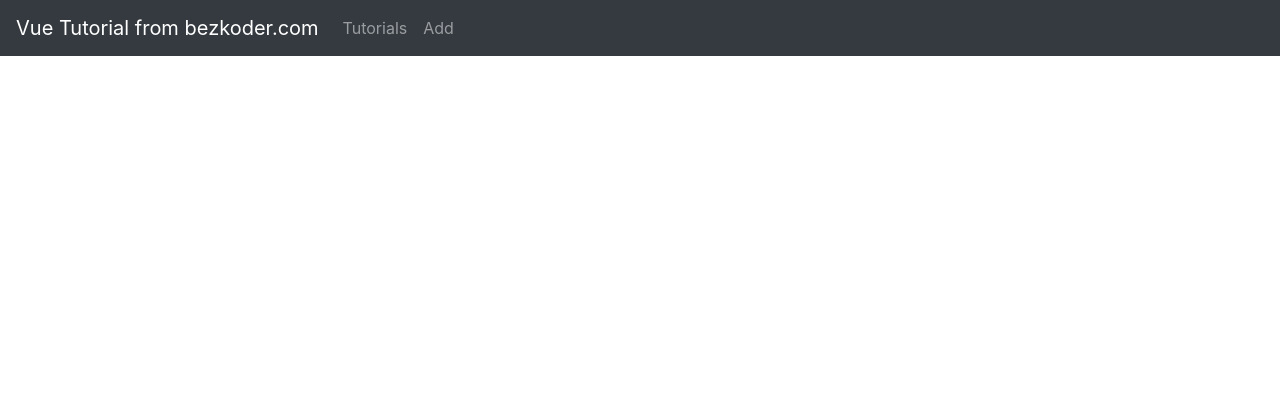
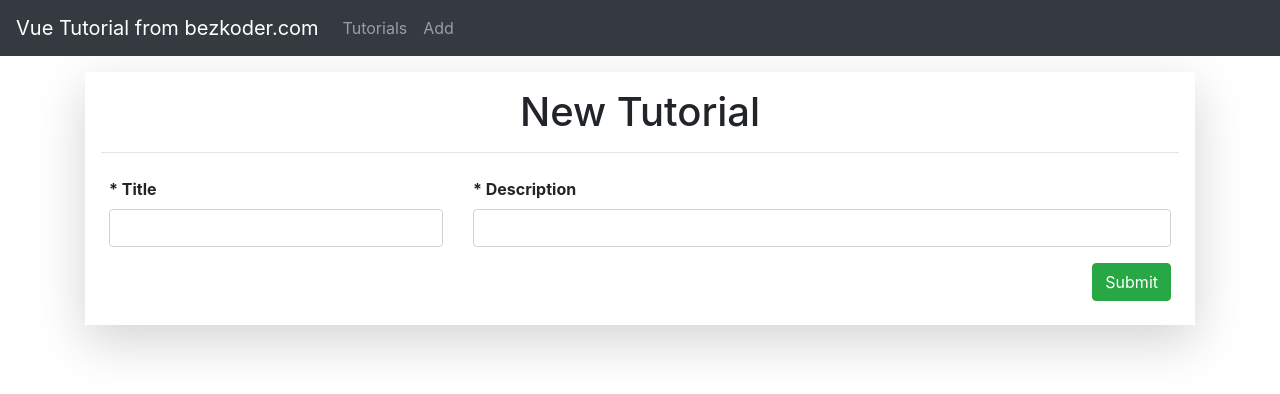
Before and after one commit to williamdsw/tut-vue-ts-crud-bezkoder, a Vue app: page /add in a window 1280 px wide. Shown: the top 394 px of the page. Built offline with nearby package versions, Linux system fonts and the light colour scheme.

Commit message:
Added axios, created TutorialService and AddTutorial component

```diff
--- a/package.json
+++ b/package.json
@@ -8,6 +8,7 @@
     "lint": "vue-cli-service lint"
   },
   "dependencies": {
+    "axios": "^0.21.0",
     "bootstrap-vue": "^2.20.1",
     "core-js": "^3.6.5",
     "vue": "^2.6.11",
--- a/src/App.vue
+++ b/src/App.vue
@@ -11,11 +11,16 @@
           <a href="/add" class="nav-link"> Add </a>
         </li>
       </div>
-      <div class="container-my-3">
+    </nav>
+     <div class="container my-3">
         <router-view />
       </div>
-    </nav>
   </div>
 </template>
 
-<script src="./app.ts"></script>
+<script lang="ts">
+  import { Component, Vue } from 'vue-property-decorator';
+
+  @Component
+  export default class App extends Vue {}
+</script>
--- a/src/app.ts
+++ /dev/null
@@ -1,4 +0,0 @@
-import { Component, Vue } from 'vue-property-decorator';
-
-@Component
-export default class App extends Vue {}
--- a/src/components/AddTutorial.vue
+++ b/src/components/AddTutorial.vue
@@ -0,0 +1,102 @@
+
+<template>
+    <article class="box w-100 shadow-lg p-3">
+        <header>
+            <h1 class="text-center"> New Tutorial </h1>
+        </header>
+
+        <hr>
+
+         <div class="p-2" v-if="!wasSubmitted">
+            <div class="row" v-if="errorMessage">
+                <div class="col-12">
+                    <header class="bg-danger text-white p-2 shadow">
+                        <h2 class="text-center"> {{ errorMessage }} </h2>
+                    </header>
+
+                    <hr>
+                </div>
+            </div>
+            <div class="row">
+                <div class="col-md-4">
+                    <div class="form-group">
+                        <label for="titleInput" class="font-weight-bold"> * Title </label>
+                        <input type="text" id="titleInput" class="form-control" required v-model="tutorial.title">
+                    </div>
+                </div>
+                <div class="col-md-8">
+                    <div class="form-group">
+                        <label for="descriptionInput" class="font-weight-bold"> * Description </label>
+                        <input type="text" id="descriptionInput" class="form-control" required v-model="tutorial.description">
+                    </div>
+                </div>
+            </div>
+            <div class="row">
+                <div class="col-12">
+                    <button type="submit" class="btn btn-success float-right" @click="saveTutorial();">
+                        Submit
+                    </button>
+                </div>
+            </div>
+        </div>
+
+        <div v-else>
+            <header class="bg-success text-white p-2 shadow">
+                <h4 class="text-center"> You submitted successfully! </h4>
+            </header>
+
+            <hr>
+
+            <div class="row">
+                <div class="col-12">
+                    <button type="button" class="btn btn-primary float-right" @click="newTutorial();">
+                        Add New Tutorial
+                    </button>
+                </div>
+            </div>
+        </div>
+    </article>
+</template>
+
+<script lang="ts">
+    import Tutorial from '@/models/tutorial';
+    import { Component, Vue } from 'vue-property-decorator';
+    import service from '../services/tutorial.service';
+
+    @Component
+    export default class AddTutorial extends Vue {
+
+        private tutorial: Tutorial = {
+            title: '',
+            description: '',
+            published: false
+        };
+
+        private wasSubmitted = false;
+        private errorMessage = '';
+
+        public saveTutorial(): void {
+            if (this.tutorial.title === '') {
+                alert('Please inform the title!');
+                return;
+            }
+
+            if (this.tutorial.description === '') {
+                alert('Please inform the description!');
+                return;
+            }
+
+            service.create(this.tutorial).then(response => {
+                this.tutorial.id = response.data.id;
+                this.wasSubmitted = true;
+            }).catch(error =>  this.errorMessage = error.message);
+        }
+
+        public newTutorial(): void {
+            this.wasSubmitted = false;
+            this.tutorial = {
+                title: '', description: '', published: false
+            };
+        }
+    }
+</script>
--- /dev/null
+++ b/src/config/http-common.ts
@@ -0,0 +1,9 @@
+
+import Axios from 'axios';
+
+export default Axios.create({
+    baseURL: 'http://localhost:8081/api',
+    headers: {
+        'Content-type': 'application/json'
+    }
+});
--- /dev/null
+++ b/src/models/ServerResponse.ts
@@ -0,0 +1,4 @@
+
+export default interface ServerResponse {
+    message: string;
+}
--- /dev/null
+++ b/src/models/tutorial.ts
@@ -0,0 +1,11 @@
+
+export default interface Tutorial {
+
+    id?: number;
+    title: string;
+    description: string;
+    published: boolean;
+    createdAt?: Date;
+    updatedAt?: Date;
+
+}
--- /dev/null
+++ b/src/services/tutorial.service.ts
@@ -0,0 +1,44 @@
+
+import ServerResponse from '@/models/ServerResponse';
+import Tutorial from '@/models/tutorial';
+import { AxiosResponse } from 'axios';
+import http from '../config/http-common';
+
+class TutorialService {
+
+    private baseUrl: string;
+
+    constructor() {
+        this.baseUrl = '/tutorials';
+    }
+
+    public findAll(): Promise<AxiosResponse<Tutorial[]>> {
+        return http.get<Tutorial[]>(this.baseUrl);
+    }
+
+    public findByTitle(title: string): Promise<AxiosResponse<Tutorial[]>> {
+        return http.get<Tutorial[]>(`${this.baseUrl}/title=${title}`);
+    }
+
+    public findById(id: string): Promise<AxiosResponse<Tutorial>> {
+        return http.get<Tutorial>(`${this.baseUrl}/${id}`);
+    }
+
+    public create(tutorial: Tutorial): Promise<AxiosResponse<Tutorial>> {
+        return http.post(this.baseUrl, tutorial);
+    }
+
+    public update(id: number, tutorial: Tutorial): Promise<AxiosResponse<ServerResponse>> {
+        return http.put(`${this.baseUrl}/${id}`, tutorial);
+    }
+
+    public deleteById(id: number): Promise<AxiosResponse<ServerResponse>> {
+        return http.delete(`${this.baseUrl}/${id}`);
+    }
+
+    public deleteAll(): Promise<AxiosResponse<ServerResponse>> {
+        return http.delete(this.baseUrl);
+    }
+}
+
+export default new TutorialService();
```
Also changed, not shown: src/components/HelloWorld.vue (deleted, +0 -59 lines), command.txt, 1 other file (tests, documents, lock files or other folders).
